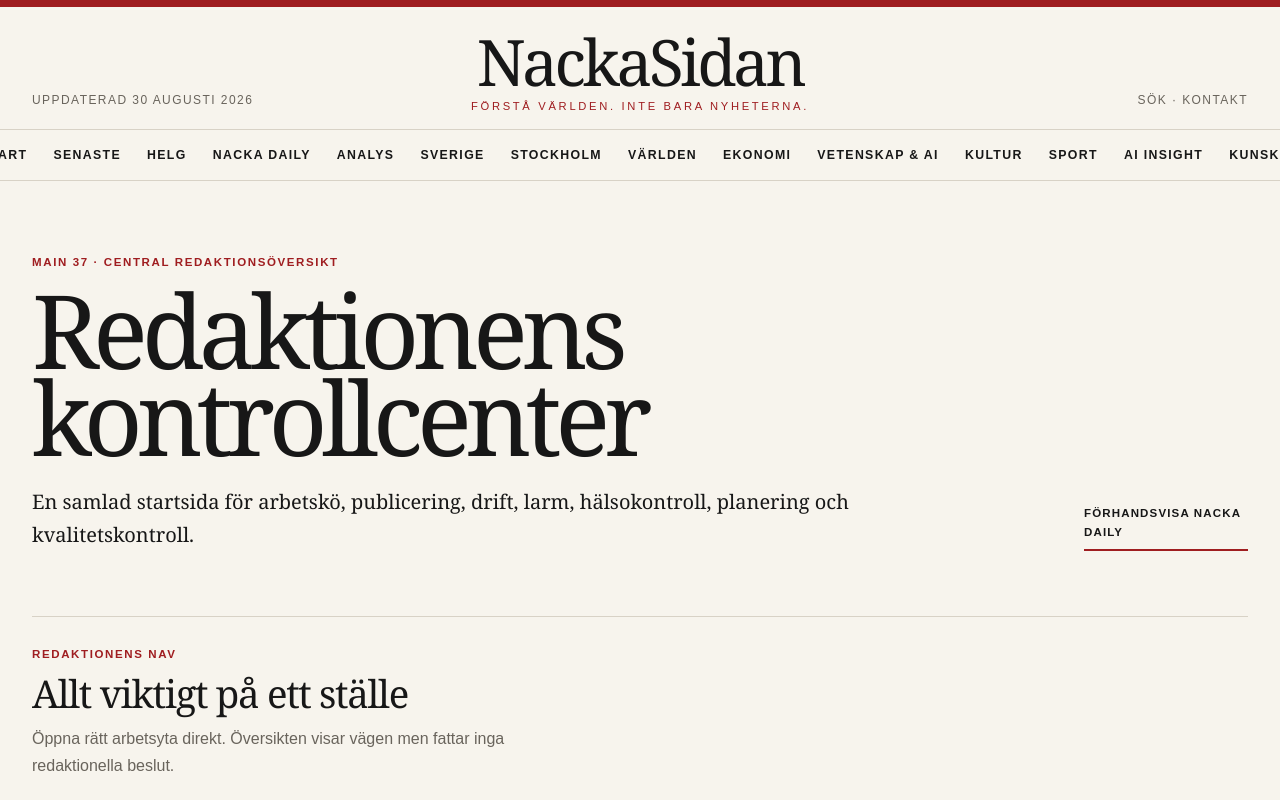
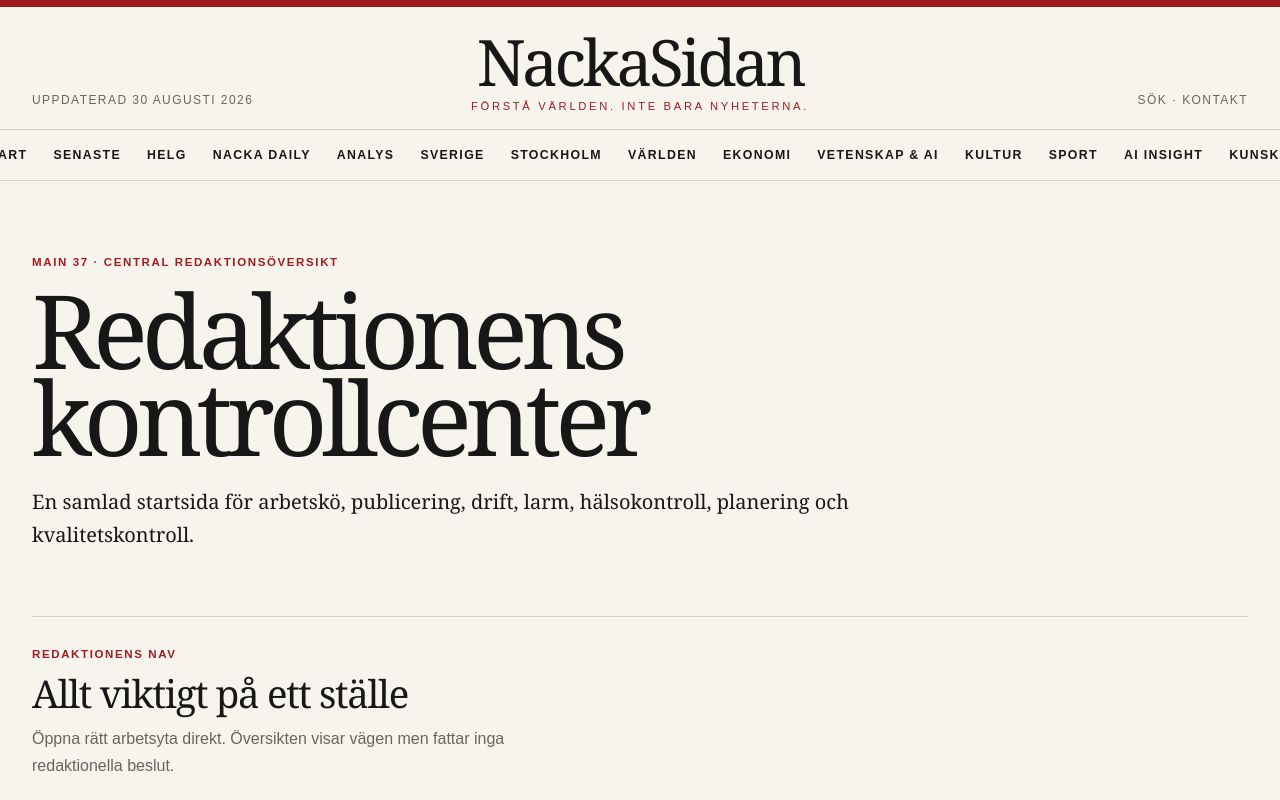
Before and after one commit to Djurgarden2019/NackaSidan-2026, a Next.js app: page /redaktion in a window 1280 px wide. Shown: the top 800 px of the page. Built offline with nearby package versions, Linux system fonts and the light colour scheme.

Commit message:
Förenkla app/redaktion/page.tsx

```diff
--- a/app/redaktion/page.tsx
+++ b/app/redaktion/page.tsx
@@ -5,7 +5,6 @@ import { knowledgeEntries } from '../../content/knowledge';
 import { latestNews } from '../../content/news';
 
 const planned = [
-  ['07 aug', 'Nacka Daily', 'Planerad', 'Briefing'],
   ['08 aug', 'AI och valet', 'Utkast', 'Sverige'],
   ['09 aug', 'Veckans kulturval', 'Idé', 'Kultur'],
 ];
@@ -31,7 +30,7 @@ export default function EditorialPage() {
             <h1>Redaktionens kontrollcenter</h1>
             <p>En samlad startsida för arbetskö, publicering, drift, larm, hälsokontroll, planering och kvalitetskontroll.</p>
           </div>
-          <Link className="button" href="/daily">Förhandsvisa Nacka Daily</Link>
+
         </section>
 
         <section style={{ margin: '28px 0 42px' }}>
```
